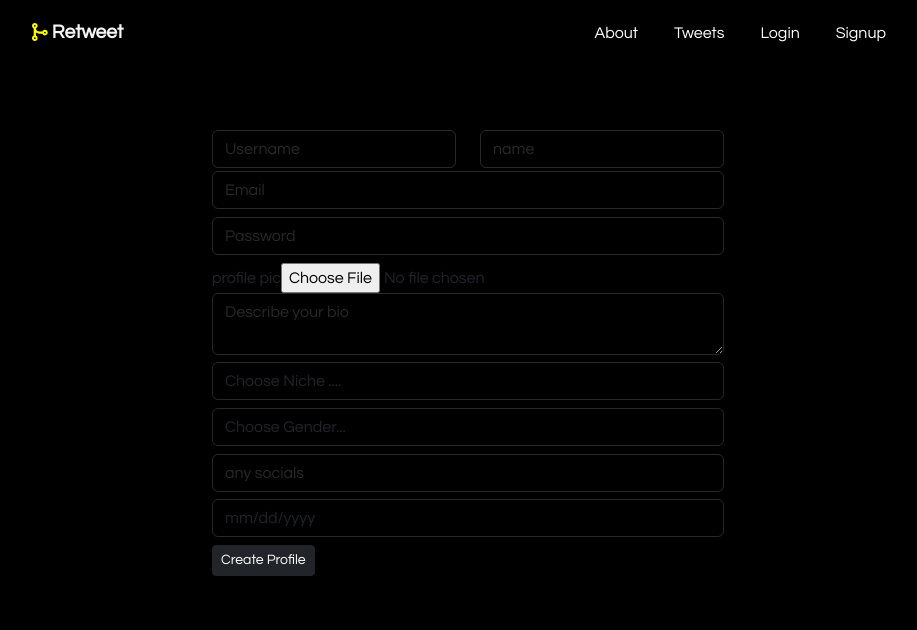
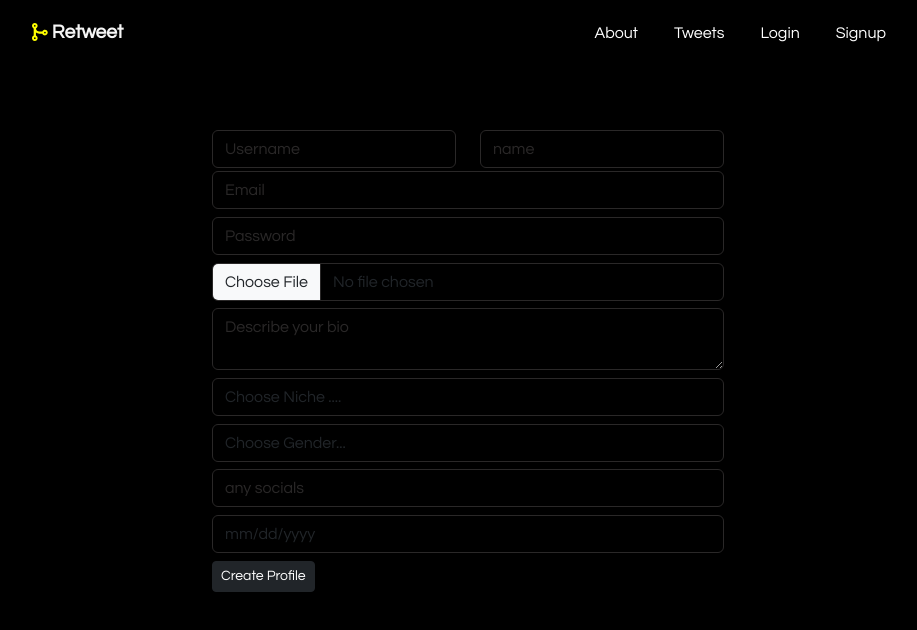
Before and after one commit to somkenemuscle/twitter-clone, a Next.js app in the folder client/: page /signup in a window 1280 px wide. Shown: the top 630 px of the page, without its empty margins (172-1089 px from the left). Built offline with nearby package versions, Linux system fonts and the light colour scheme.

Commit message:
working on design

```diff
--- a/client/app/signup/page.jsx
+++ b/client/app/signup/page.jsx
@@ -135,9 +135,8 @@ function signUp() {
                         </div>
 
                         {/* profile setup */}
-                        <div className="col-lg-12 col-md-12" >
-                            profile pic
-                            <input type="file" name="profile_img" onChange={handleChange} />
+                        <div className=" col-lg-12 col-md-12" >
+                            <input className='form-control' type="file" name="profile_img" onChange={handleChange} />
                         </div>
 
                         <div className="col-lg-12 col-md-12">
--- a/client/components/new/newComment.jsx
+++ b/client/components/new/newComment.jsx
@@ -48,7 +48,7 @@ function newComment(props) {
         <div>
             <div className='new-tweet-container'>
                 <form className={validated ? 'was-validated' : ''} noValidate onSubmit={handlesubmit}>
-                    <textarea onChange={handleChange} value={comments.comment} required className="tweet-input form-control" rows="3" placeholder='Say something' name='comment'></textarea>
+                    <textarea onChange={handleChange} value={comments.comment} required className="tweet-input form-control" rows="2" placeholder='Say something' name='comment'></textarea>
                     <div className="invalid-feedback">
                         say something
                     </div>
--- a/client/components/new/newTweet.jsx
+++ b/client/components/new/newTweet.jsx
@@ -70,7 +70,7 @@ function newTweet(props) {
             {tweets.image ? 'Say something' : 'Please provide either text or an image'}
           </div>
           <div>
-            <input type="file" ref={fileInputRef} name="image" onChange={handleChange} required={!tweets.text} />
+            <input className='form-control' type="file" ref={fileInputRef} name="image" onChange={handleChange} required={!tweets.text} />
           </div>
           <div className="invalid-feedback">
             {tweets.text ? 'Please provide either text or an image' : 'Please provide either text or an image'}
--- a/client/components/tweet/tweetContainer.jsx
+++ b/client/components/tweet/tweetContainer.jsx
@@ -8,7 +8,8 @@ import {
   faComment,
   faCircleCheck,
   faHeart,
-  faCircle
+  faCircle,
+
 } from "@fortawesome/free-solid-svg-icons";
 import '../tweet/tweet-comment.css';
 import { useState, useEffect } from "react";
@@ -98,6 +99,8 @@ export default function tweetContainer(props) {
 
   return (
     <div className="tweet-card">
+
+
       <div >
         <div>
           <span>
```
Also changed, not shown: client/app/signup/signup.css (+10 -5 lines), 2 other files (tests, documents, lock files or other folders).
